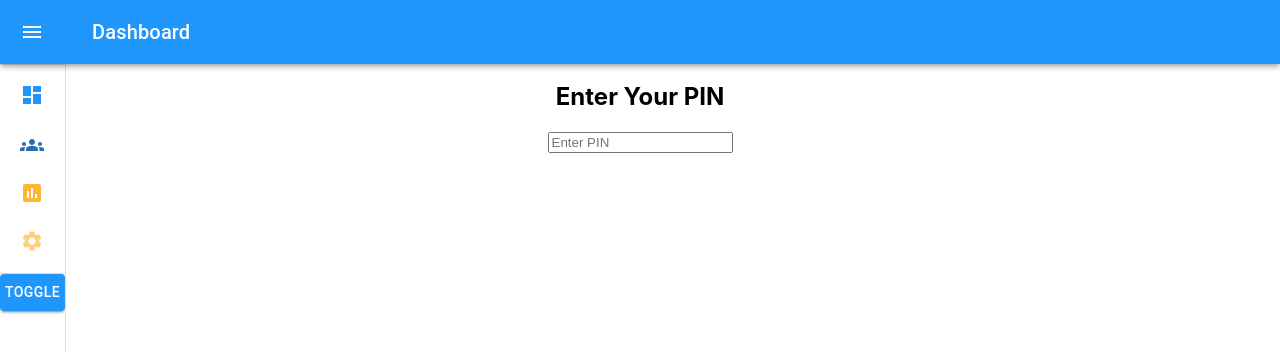
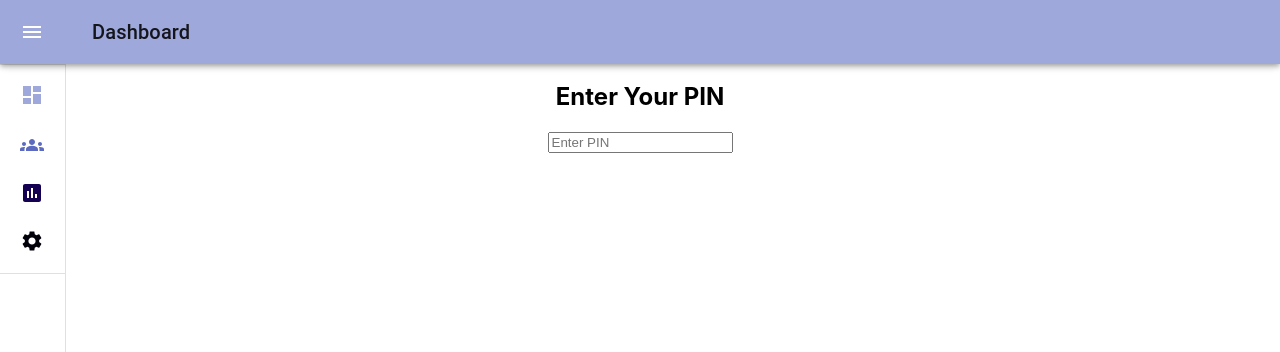
Before and after one commit to HivecoreLabs/Hive, a React app in the folder frontend/: page / in a window 1280 px wide. Shown: the top 352 px of the page. Built offline with nearby package versions, Linux system fonts and the light colour scheme.

Commit message:
edit theme palettes

```diff
--- a/frontend/src/app.jsx
+++ b/frontend/src/app.jsx
@@ -6,17 +6,23 @@ import NavBar from './components/NavBar';
 import { dayTheme, nightTheme } from './styles/theme';
 
 export default function App() {
-    const [darkMode, setDarkMode] = useState(false);
+    // const [darkMode, setDarkMode] = useState(false);
 
-    const toggleTheme = () => {
-        setDarkMode((prevDarkMode) => !prevDarkMode);
-    };
+    // const toggleTheme = () => {
+    //     setDarkMode((prevDarkMode) => !prevDarkMode);
+    // };
 
-    const theme = darkMode ? nightTheme : dayTheme;
+    // const theme = darkMode ? nightTheme : dayTheme;
+
+    const now = new Date();
+    const currentHour = now.getHours();
+    const isDaytime = currentHour < 16; // 4 PM in 24-hour format
+
+    const theme = isDaytime ? dayTheme : nightTheme;
 
     return (
         <ThemeProvider theme={theme}>
-            <NavBar toggleTheme={toggleTheme} />
+            <NavBar />
             <Routes>
                 <Route exact path="/" element={<Home />} />
             </Routes>
--- a/frontend/src/components/Home/Home.jsx
+++ b/frontend/src/components/Home/Home.jsx
@@ -12,10 +12,6 @@ export default function Home() {
 
     const handlePin = (e) => {
         setPin(e.target.value);
-    };
-
-    const handleEnter = () => {
-
     };
 
     return (
--- a/frontend/src/components/NavBar/NavBar.jsx
+++ b/frontend/src/components/NavBar/NavBar.jsx
@@ -103,7 +103,6 @@ export default function MiniDrawer({ toggleTheme }) {
         setOpen(false);
     };
 
-
     return (
         <Box sx={{ display: 'flex' }}>
             {/* <CssBaseline /> */}
@@ -172,9 +171,6 @@ export default function MiniDrawer({ toggleTheme }) {
                     })}
                 </List>
                 <Divider />
-                <Button variant='contained' onClick={toggleTheme}>
-                    Toggle
-                </Button>
             </Drawer>
         </Box>
     );
--- a/frontend/src/styles/theme.js
+++ b/frontend/src/styles/theme.js
@@ -1,18 +1,20 @@
 import { createTheme } from '@mui/material';
+import { indigo } from '@mui/material/colors';
 
 const dayTheme = createTheme({
   palette: {
+    // in order from brightest to darkest
     primary: {
-      main: '#1E96FC', // light blue
+      main: '#FFD07B',
     },
     secondary: {
-      main: '#296EB4', // ocean blue
+      main: '#FDB833',
     },
     tertiary: {
-      main: '#FDB833', // vibrant yellow
+      main: '#1E96FC',
     },
     quaternary: {
-      main: '#FFD07B', // warm, pale yellow
+      main: '#296EB4',
     },
     white: 'white',
     canvas: '#EDEDED', // off white
@@ -23,16 +25,16 @@ const nightTheme = createTheme({
   palette: {
     // in order from darkest to brightest
     primary: {
-      main: '#02010A',
+      main: indigo[200],
     },
     secondary: {
-      main: '#04052E',
+      main: indigo[400],
     },
     tertiary: {
       main: '#140152',
     },
     quaternary: {
-      main: '#22007C',
+      main: '#02010A',
     },
     white: 'white',
     canvas: '#EDEDED', // off white
```
